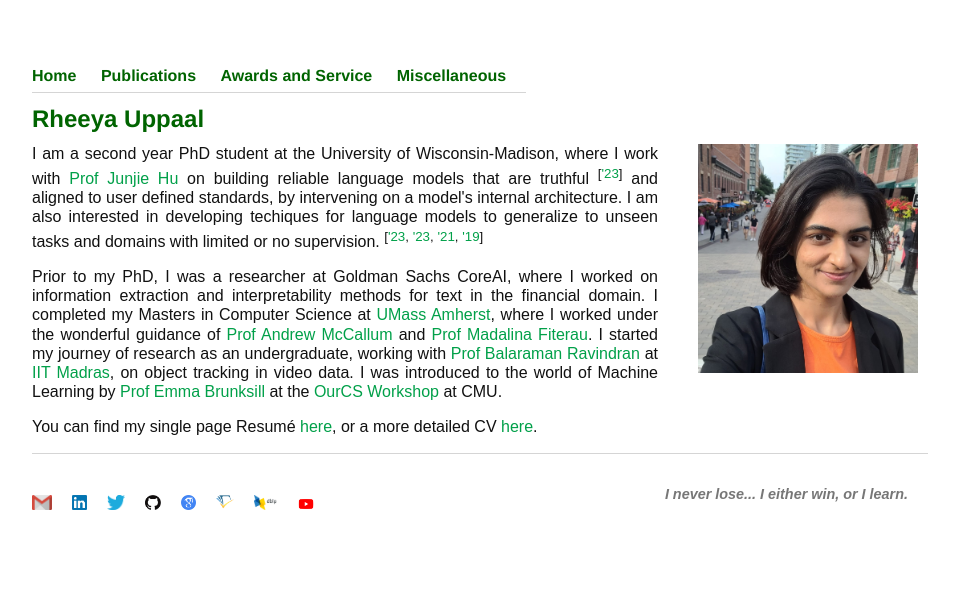
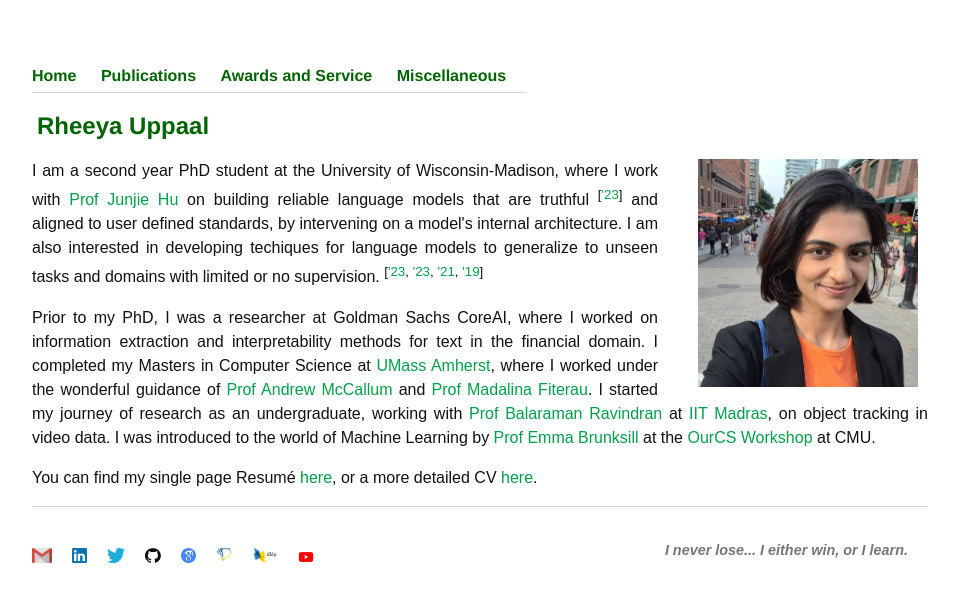
Before and after one commit to Uppaal/Uppaal.github.io, a Jekyll site: the page built from index.html, in a window 1280 px wide. Shown: the top 602 px of the page, without its empty margins (160-1119 px from the left). Built offline with Jekyll 4.4.1, drawn with Linux system fonts in a browser that asks for light colours.

Commit message:
Update main.css

```diff
--- a/css/main.css
+++ b/css/main.css
@@ -25,7 +25,7 @@ body {
     width: 70%;
     font-family: Arial, Calibri, Helvetica, sans-serif;
 	font-size: 1em;
-    line-height: 1.2em;
+    line-height: 1.5em;
     color: var(--font-color);
     background-color: var(--main-bg-color);
 }
@@ -34,9 +34,9 @@ div{display:inline-block}
 
 footer {border-top: 1px solid #d5d5d5; font-size: 0.9em; color: var(--footer-font-color)}
 
-h1 {font-size: 1.5em; color: var(--heading-color); font-family: Helvetica, Arial, sans-serif}
-h2 {font-size: 1.2em; color: var(--heading-color); font-family: Helvetica, Arial, sans-serif}
-h3 {font-size: 1.1em; color: var(--heading-color); font-family: Helvetica, Arial, sans-serif}
+h1 {font-size: 1.5em; color: var(--heading-color); font-family: Helvetica, Arial, sans-serif; padding:5px}
+h2 {font-size: 1.2em; color: var(--heading-color); font-family: Helvetica, Arial, sans-serif; padding:5px}
+h3 {font-size: 1.1em; color: var(--heading-color); font-family: Helvetica, Arial, sans-serif; padding:5px}
 
 img {padding-top: 10px; padding-bottom: 10px; padding-left: 0; padding-right: 0 }
 
@@ -62,11 +62,11 @@ th {background-color: #006400; color: #FFF}
 @media (max-width: 768px) {
     /* Mobile styles here */
     .heading-line nav ul {
-        flex-direction: column; /* Stack items vertically */
+        flex-direction: column !important; /* Stack items vertically */
     }
 
     .heading-line nav li {
-        margin-right: 0;
-        margin-bottom: 10px; /* Add space between stacked list items */
+        margin-right: 0 !important;
+        margin-bottom: 10px !important; /* Add space between stacked list items */
     }
 }
```
